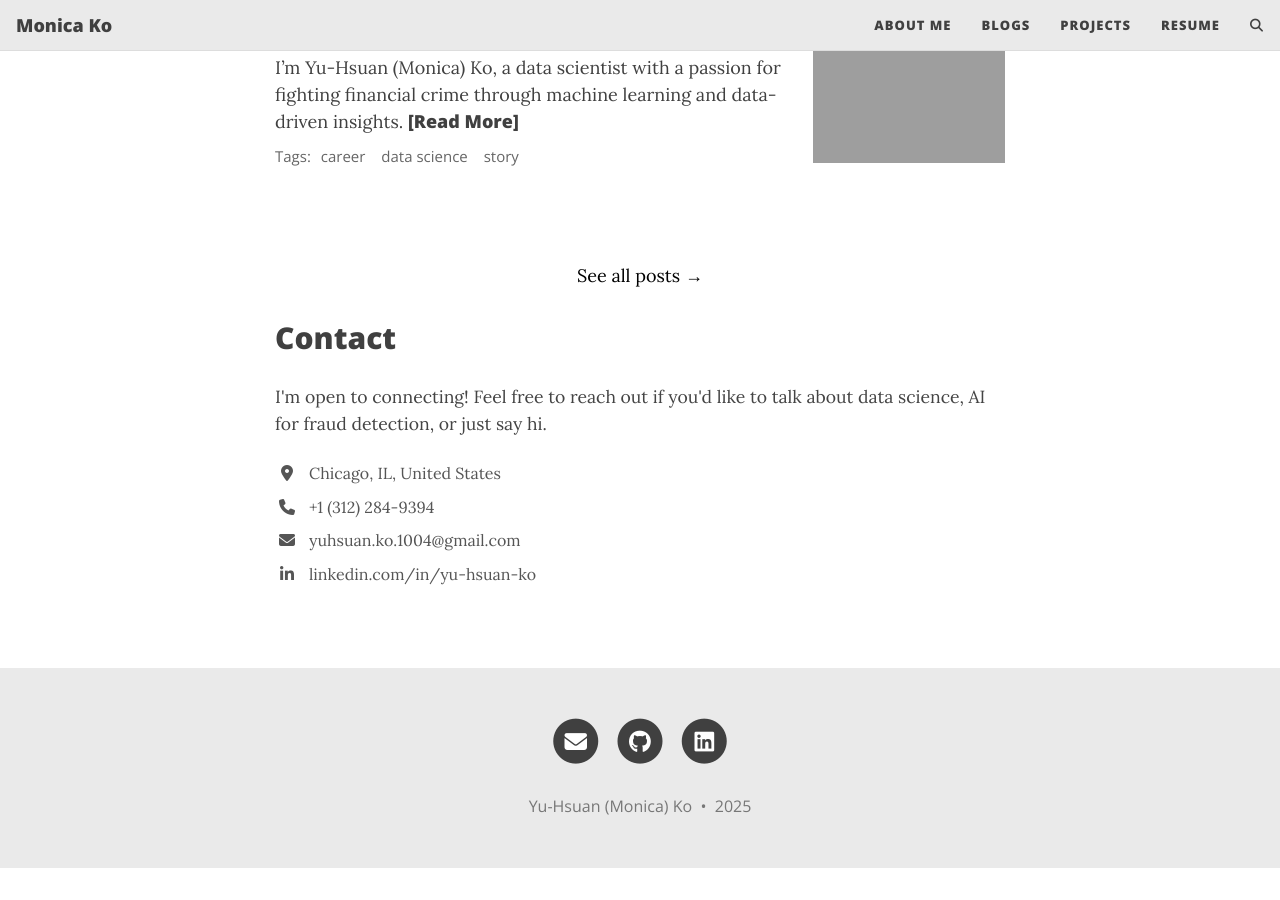
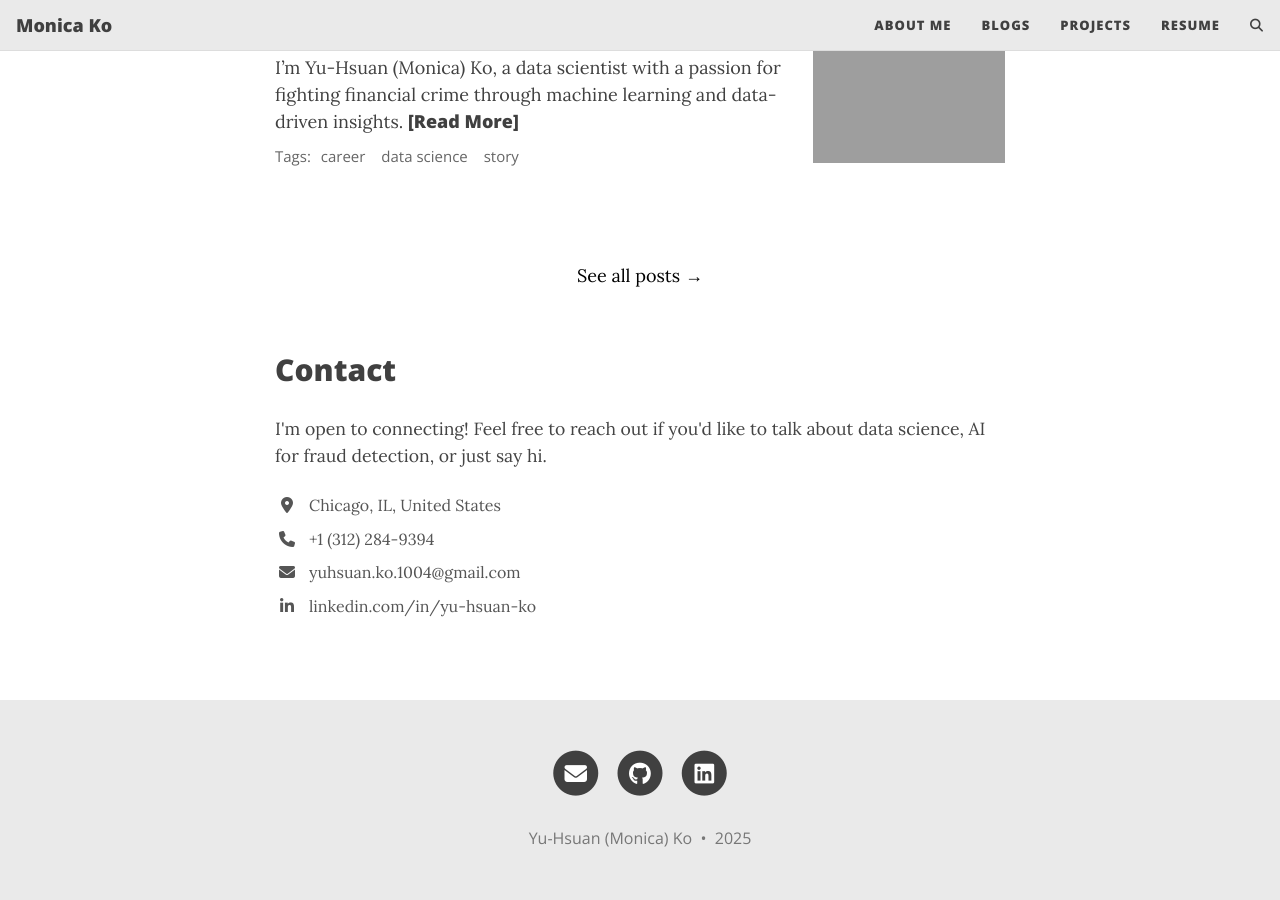
Before and after one commit to yuhsuanko/yuhsuanko.github.io, a Jekyll site: the page built from index.html, in a window 1280 px wide and 900 px high, scrolled down 1532 px. Built offline with Jekyll 4.4.1, drawn with Linux system fonts in a browser that asks for light colours; the list of posts is cut into pages by our own code; comment, search, counter and statistics services are not loaded; before the commit the page ends 2400 px from its top, so only the background shows below that.

Commit message:
Update index.html

```diff
--- a/index.html
+++ b/index.html
@@ -118,7 +118,7 @@ subtitle: Hi, I'm Monica. I'm a data scientist focused on anti-money laundering
   </div>
 </section>
 
-<section class="contact-section" style="text-align: left; margin: 2rem auto; max-width: 800px;">
+<section class="contact-section" style="text-align: left; margin: 2rem auto; margin-top: 4rem; max-width: 800px;">
   <h2>Contact</h2>
 
   <p style="font-size: 1.1rem; color: #444; margin-bottom: 1.5rem;">
```
